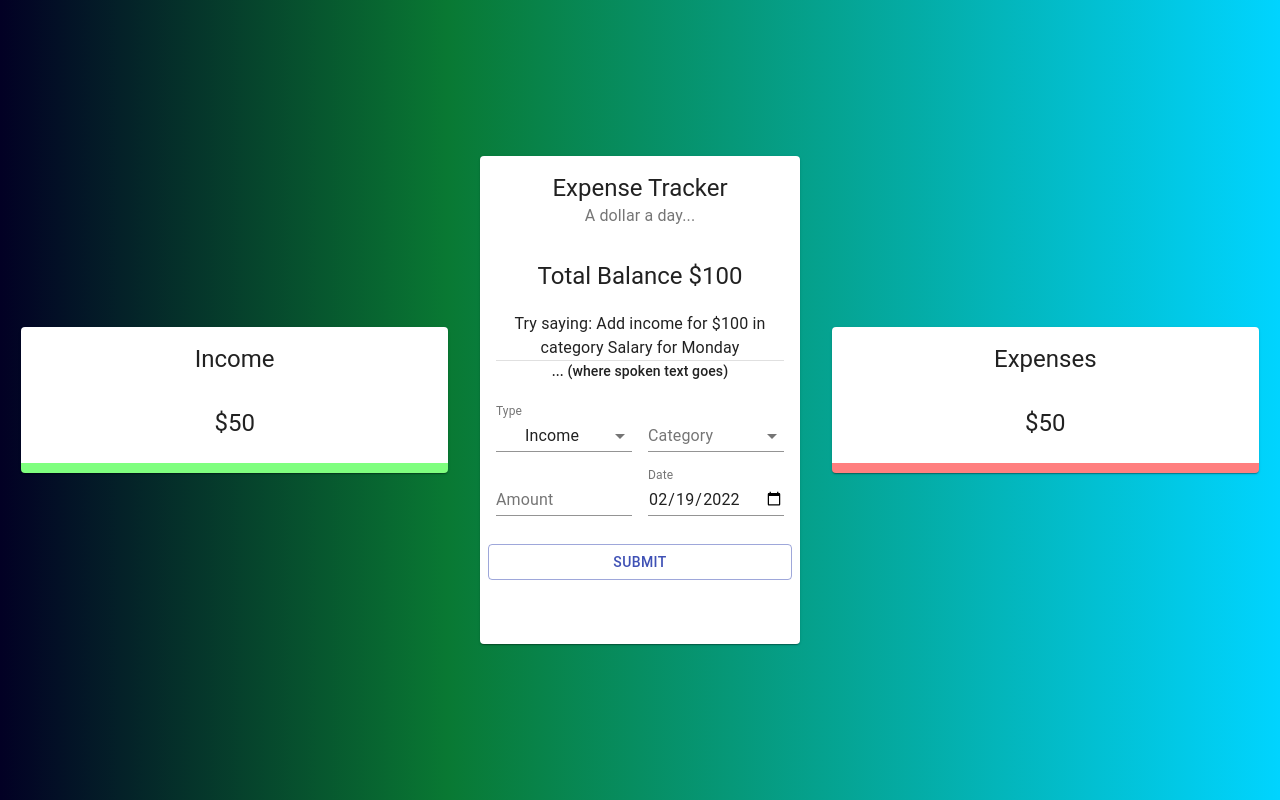
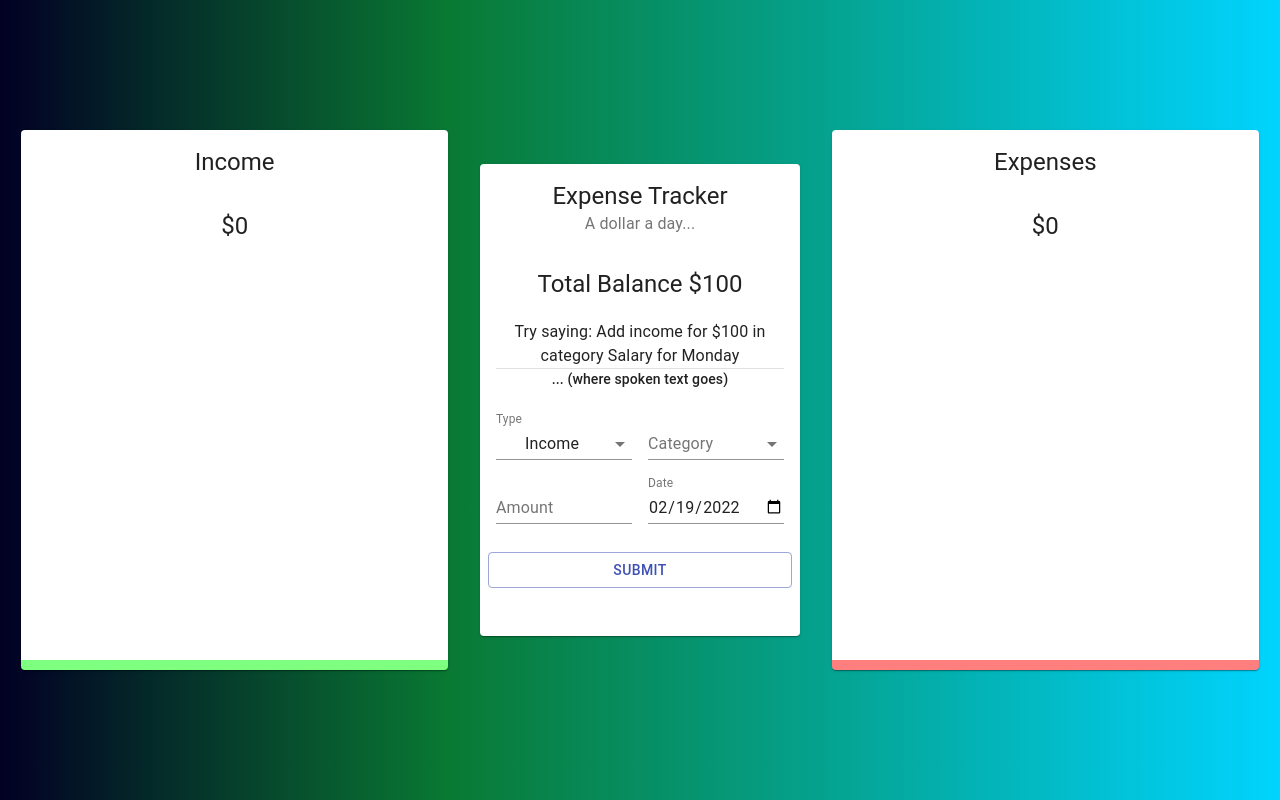
Before and after one commit to Vidya3030/expense-tracker, a React (Create React App) app in the folder expense-tracker/: page / in a window 1280 px wide. Built offline with nearby package versions, Linux system fonts and the light colour scheme.

Commit message:
interactive chart working

```diff
--- a/expense-tracker/src/components/Details/Details.jsx
+++ b/expense-tracker/src/components/Details/Details.jsx
@@ -1,25 +1,29 @@
 import React from 'react';
 import { Card, CardHeader, CardContent, Typography } from '@material-ui/core';
 import { Doughnut } from 'react-chartjs-2';
+import {Chart, ArcElement} from 'chart.js';
 
 import useStyles from './styles';
+import useTransactions from '../../useTransactions';
 
-const Details = ({title}) => {
 
+Chart.register(ArcElement);
+const Details = ({title, subheader}) => {
+
+    const {total, chartData} = useTransactions(title);
     const classes = useStyles();
 
     return (
         <div>
-            <Card className={title == 'Income' ? classes.income : classes.expense}>
-                <CardHeader title={title} />
+            <Card className={title === 'Income' ? classes.income : classes.expense}>
+                <CardHeader title={title} subheader={subheader} />
                 <CardContent>
-                    <Typography variant="h5">$50</Typography>
+                    <Typography variant="h5">${total}</Typography>
+                    <Doughnut data={chartData}></Doughnut>
                 </CardContent>
             </Card>
         </div>
     )
 }
 
-                    /* <Doughnut data="DATA"></Doughnut> */
-
-export default Details
+export default Details;
--- a/expense-tracker/src/components/Main/Form/Form.jsx
+++ b/expense-tracker/src/components/Main/Form/Form.jsx
@@ -41,7 +41,7 @@ const Form = () => {
                     <InputLabel>Type</InputLabel>
                     <Select value ={formData.type} onChange={(e) => setFormData({ ...formData, type: e.target.value})}>
                         <MenuItem value="Income">Income</MenuItem>
-                        <MenuItem value="Expense">Expense</MenuItem>
+                        <MenuItem value="Expenses">Expense</MenuItem>
                     </Select>
                 </FormControl>
             </Grid>
--- a/expense-tracker/src/components/Main/Main.jsx
+++ b/expense-tracker/src/components/Main/Main.jsx
@@ -15,14 +15,14 @@ const Main = () => {
             <CardHeader title="Expense Tracker" subheader="A dollar a day..."></CardHeader>
             <CardContent>
                 <Typography align="center" variant="h5">Total Balance $100 </Typography>
-                <Typography align="subtitle1" style={{ lineHeight: '1.5em', marginTop: '20px'}}>
+                <Typography variant="subtitle1" style={{ lineHeight: '1.5em', marginTop: '20px'}}>
                  {/* info card*/ }
                  Try saying: Add income for $100 in category Salary for Monday
                 </Typography>
                 <Divider />
                 <Form />
             </CardContent>
-            <CardContent className={classes.cardContent}>
+            <CardContent className={classes.cartContent}>
                 <Grid container spacing={2}>
                     <Grid item xs={12}>
                     <List />
--- a/expense-tracker/src/index.js
+++ b/expense-tracker/src/index.js
@@ -6,9 +6,8 @@ import { Provider } from './context/context';
 
 ReactDOM.render(
   <Provider>
-  <React.StrictMode>
+
     <App />
-  </React.StrictMode>
   </Provider>,
   document.getElementById('root')
 );
--- /dev/null
+++ b/expense-tracker/src/useTransactions.js
@@ -0,0 +1,37 @@
+import { useContext } from 'react';
+import { ExpenseTrackerContext } from './context/context';
+
+import { incomeCategories, expenseCategories, resetCategories } from './constants/categories';
+
+const useTransactions = (title) => {
+    resetCategories();
+    const {transactions } = useContext(ExpenseTrackerContext);
+    const transactionsPerType = transactions.filter((t)=> t.type === title);
+    const total = transactionsPerType.reduce((acc, currVal) => acc += currVal.amount, 0);
+    const categories = title === 'Income' ? incomeCategories : expenseCategories;
+
+    console.log({transactionsPerType, total, categories});
+
+    transactionsPerType.forEach((t) =>  {
+        const category = categories.find((c)=> c.type === t.category);
+
+        if(category) {
+            category.amount += t.amount;
+        }
+    });
+
+    const filteredCategories = categories.filter((c) => c.amount > 0);
+
+    const chartData = {
+        datasets: [{
+            data: filteredCategories.map((c) => c.amount),
+            backgroundColor: filteredCategories.map((c) => c.color),
+        }],
+        labels: filteredCategories.map((c) => c.type)
+    };
+
+    return {filteredCategories, total, chartData};
+
+};
+
+export default useTransactions;
--- a/expense-tracker/src/utils/formatDate.js
+++ b/expense-tracker/src/utils/formatDate.js
@@ -1,14 +1,14 @@
 const formatDate = (date) => {
     const d = new Date(date);
     let month = `${d.getMonth() + 1}`;
-    const day = `${d.getDate()}`;
+    let day = `${d.getDate()}`;
     const year = d.getFullYear();
 
     if(month.length < 2) {
-        month = `0${month}`
+        month = `0${month}`;
     }
     if(day.length < 2) {
-        day = `0${day}`
+        day = `0${day}`;
     }
 
     return [year, month, day].join('-');
```
